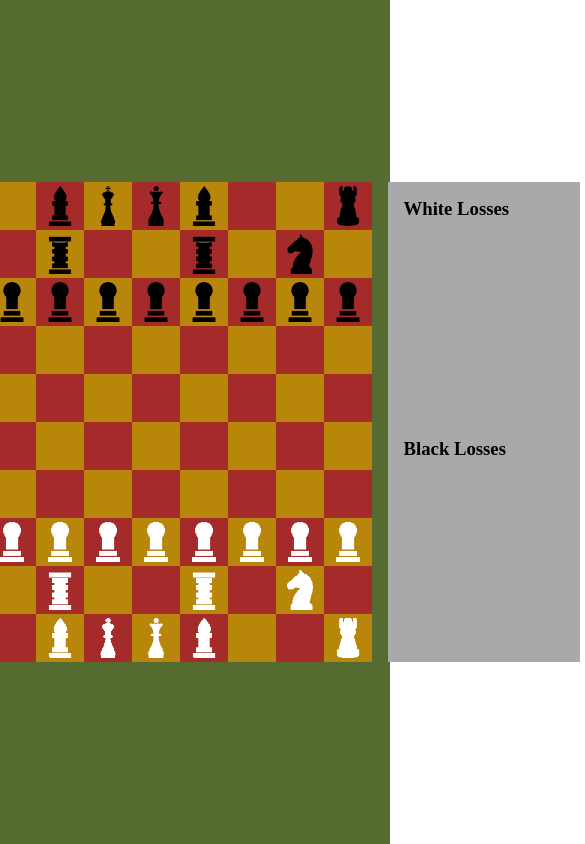
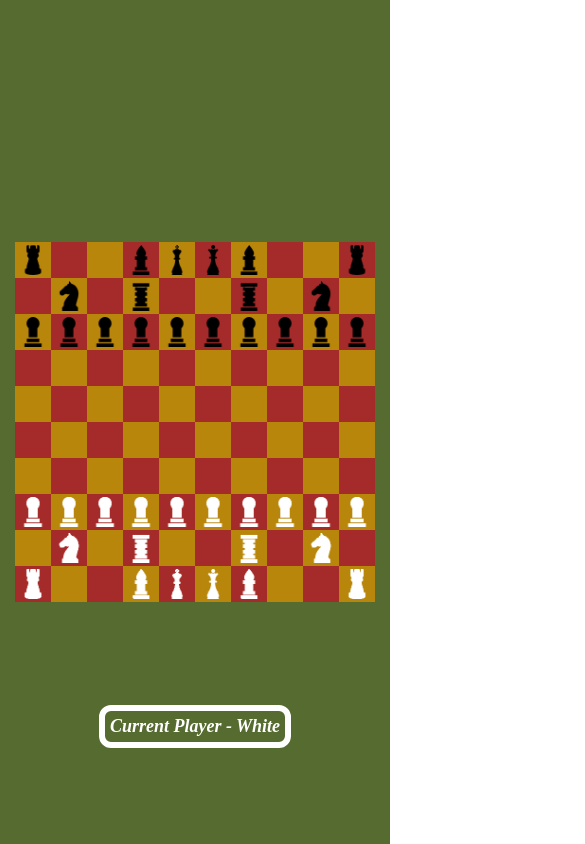
Before and after one commit to CrimsonMax/my-chess-100, a React (Create React App) app in the folder chess-100/: page / in a window 390 px wide. Shown: the whole page, 585 px wide, since content can reach past the window. Built offline with nearby package versions, Linux system fonts and the light colour scheme.

Commit message:
Refactoring (part 2)
Adaptive styles
Components

```diff
--- a/chess-100/src/App.css
+++ b/chess-100/src/App.css
@@ -10,6 +10,7 @@
   justify-content: center;
   align-items: center;
   background-color: darkolivegreen;
+  overflow: hidden;
 }
 
 .board {
@@ -91,21 +92,41 @@
 }
 
 .available {
-  height: 12px;
-  width: 12px;
+  height: 0.75rem;
+  width: 0.75rem;
   border-radius: 50%;
   background-color: darkblue;
 }
 
 .current-player {
-  margin: 1rem;
+  position: absolute;
+  position: absolute;
+  font-size: 1.5rem;
+  font-style: italic;
+  border: 0.5rem solid;
+  padding: 0.4rem;
+  border-radius: 1rem;
+  text-transform: capitalize;
+  z-index: 1;
+}
+.current-player.black {
+  top: 1rem;
+  border-color: black;
+  color: black;
+  background-color: transparent;
+}
+.current-player.white {
+  bottom: 1rem;
+  border-color: white;
+  color: white;
+  background-color: transparent;
 }
 
 .graveyard {
   height: 13rem;
   width: 10rem;
   padding: 1rem;
-  margin-inline: 1rem;
+  margin-left: 1rem;
   background-color: darkgray;
   overflow-x: overlay;
 }
@@ -133,6 +154,11 @@
   background-size: 2.5rem;
   background-position: center center;
   background-repeat: no-repeat;
+  cursor: pointer;
+}
+.promo-modal .cell:hover {
+  transition: all 250ms;
+  opacity: .8;
 }
 
 .promo-background {
@@ -156,9 +182,12 @@
   flex-direction: column;
   justify-content: center;
   align-items: center;
+  border: 0.25rem solid darkolivegreen;
+  border-radius: 1rem;
 }
 
 .promo-title {
+  font-size: 1.5rem;
   font-weight: 600;
   padding: 0.5rem;
 }
@@ -172,3 +201,42 @@
   height: 6.5rem;
   width: 12rem;
 }
+
+@media (max-width: 700px) {
+  html {
+    font-size: 12px;
+  }
+
+  .current-player.black {
+    top: 5rem;
+  }
+  .current-player.white {
+    bottom: 5rem;
+  }
+}
+
+@media (max-width: 520px) {
+  .losses {
+    display: none;
+  }
+
+  .current-player.black {
+    top: 8rem;
+  }
+  .current-player.white {
+    bottom: 8rem;
+  }
+}
+
+@media (orientation: landscape) and (max-height: 400px) {
+  html {
+    font-size: 10px;
+  }
+
+  .current-player.black {
+    top: 0.5rem;
+  }
+  .current-player.white {
+    bottom: 0.5rem;
+  }
+}
--- a/chess-100/src/App.tsx
+++ b/chess-100/src/App.tsx
@@ -14,7 +14,7 @@ function App() {
   const [whitePlayer, setWhitePlayer] = useState(new Player(Colors.WHITE))
   const [blackPlayer, setBlackPlayer] = useState(new Player(Colors.BLACK))
   const [currentPlayer, setCurrentPlayer] = useState<Player | null>(null)
-  const [promoActive, setPromoActive] = useState(false)
+  const [promoActive, setPromoActive] = useState<boolean>(false)
   const [promoColor, setPromoColor] = useState(Colors.WHITE)
   const [target, setTarget] = useState<Cell | null>(null)
   const [startCell, setStartCell] = useState<Cell | null>(null)
--- a/chess-100/src/components/BoardComponent.tsx
+++ b/chess-100/src/components/BoardComponent.tsx
@@ -22,7 +22,7 @@ const BoardComponent: FC<BoardProps> = ({ board, setBoard, currentPlayer, swapPl
   }, [selectedCell])
 
   function click(target: Cell) {
-    // cancel choice
+    // cancel select
     if (selectedCell === target) {
       setSelectedCell(null)
       highlightCells()
@@ -38,7 +38,7 @@ const BoardComponent: FC<BoardProps> = ({ board, setBoard, currentPlayer, swapPl
       }
 
       updateBoard()
-    } else { // selecting
+    } else { // just selecting
 
       if (target.figure?.color === currentPlayer?.color) {
         setSelectedCell(target)
@@ -58,9 +58,11 @@ const BoardComponent: FC<BoardProps> = ({ board, setBoard, currentPlayer, swapPl
     setBoard(newBoard)
   }
 
+  let headerClassname = `current-player ${currentPlayer?.color}`
+
   return (
     <>
-      <h3 className="current-player">Current Player {currentPlayer?.color}</h3>
+      <h3 className={headerClassname}>Current Player - {currentPlayer?.color}</h3>
       <div className="board">
         {board.cells.map((row, index) => (
           <React.Fragment key={index}>
--- a/chess-100/src/components/PromotionModal.tsx
+++ b/chess-100/src/components/PromotionModal.tsx
@@ -19,8 +19,6 @@ interface Promo {
 const PromotionModal: FC<Promo> = ({ active, setActive, color, target, startCell }) => {
   function setPromoFigure(name: string) {
     if (target === null || startCell === null) return
-
-    // console.log(startCell)
 
     switch (name) {
       case FigureNames.QUEEN:
@@ -51,8 +49,6 @@ const PromotionModal: FC<Promo> = ({ active, setActive, color, target, startCell
 
     setActive(false)
   }
-
-  /* set red cells */
 
   return (
     <div className={active ? 'promo-modal active' : 'promo-modal'}>
```
